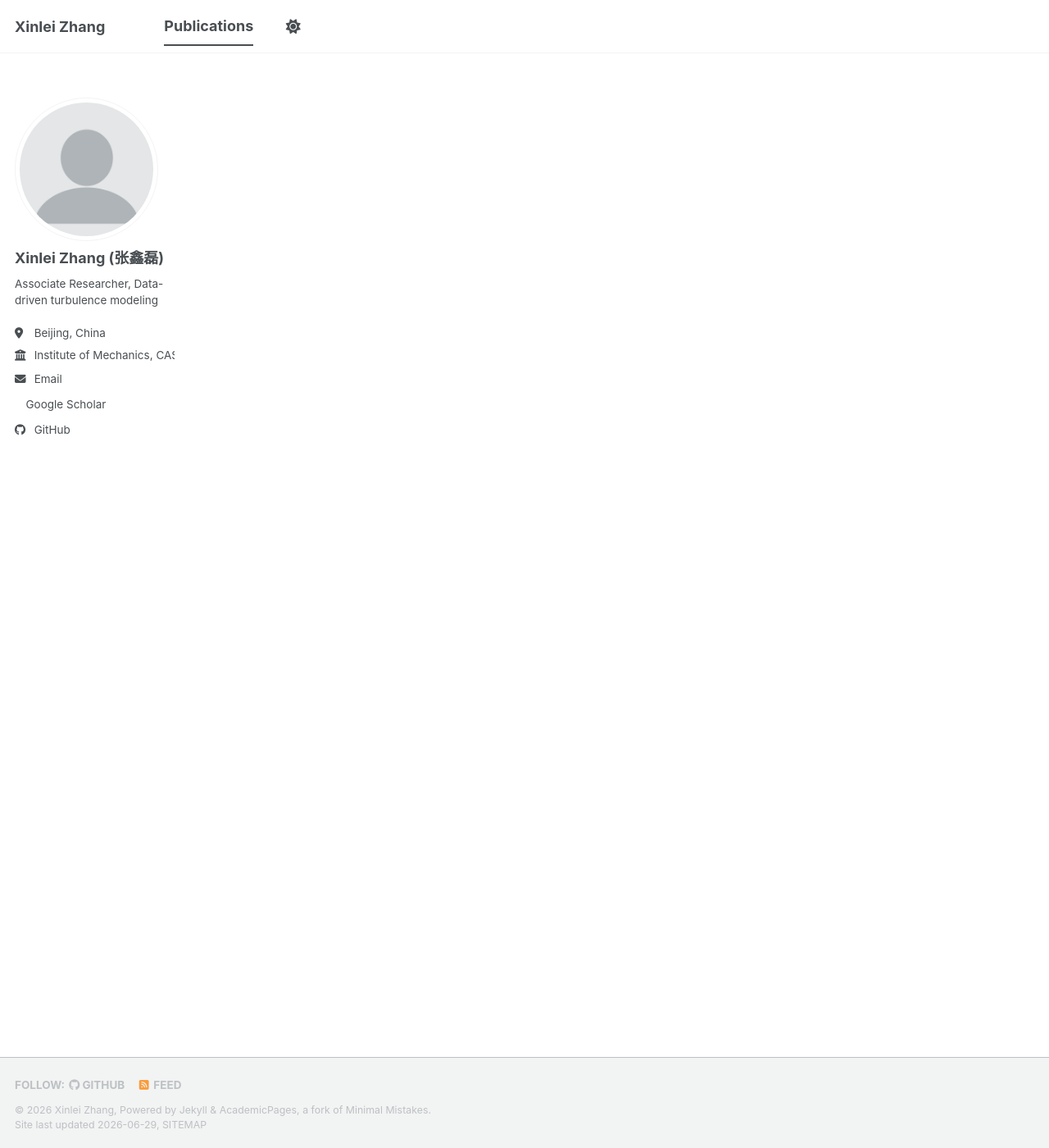
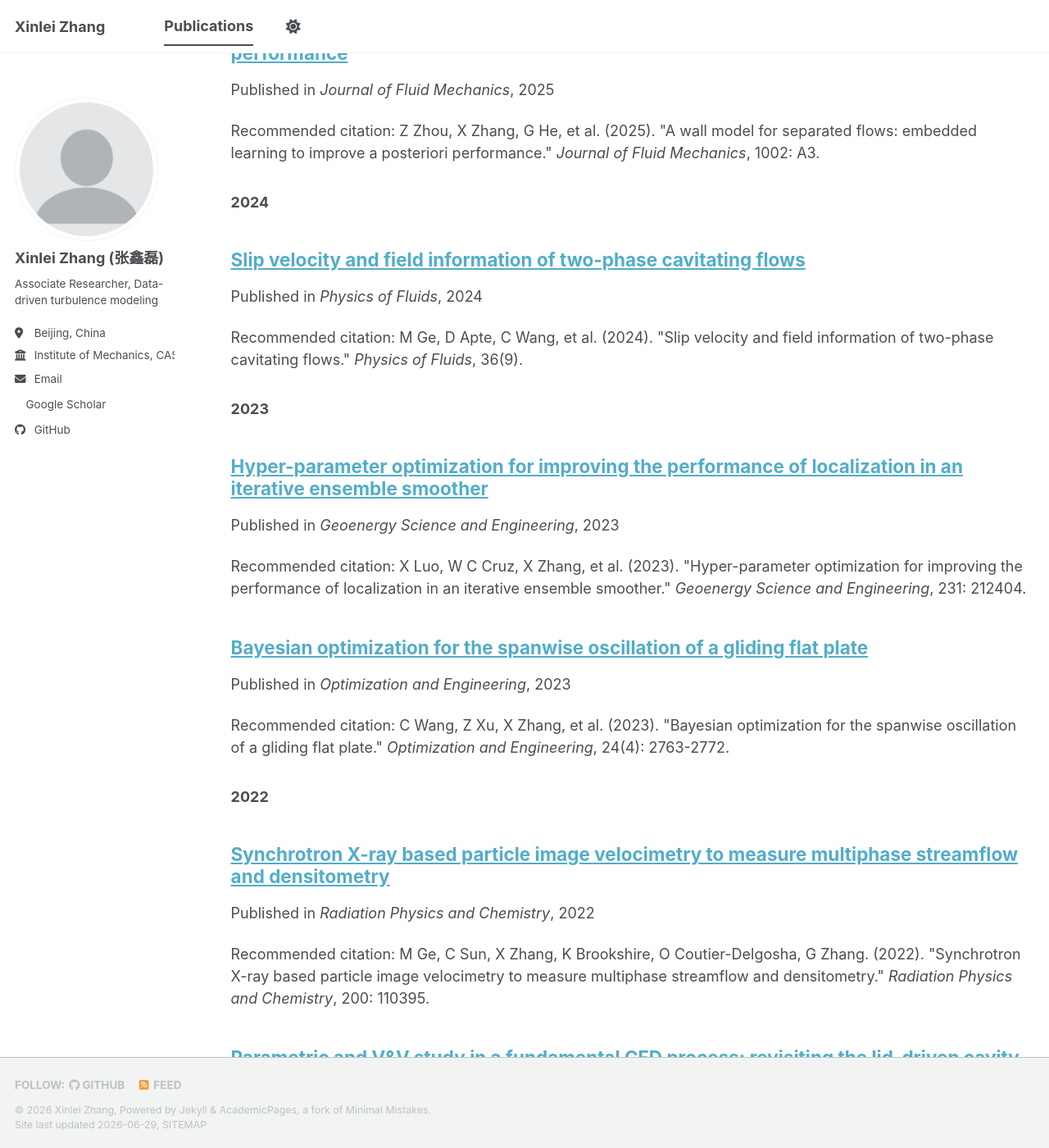
Before and after one commit to XinleiZhang/home, a Jekyll site: the page built from _pages/publications.html, in a window 1280 px wide and 1400 px high, scrolled down 6846 px. Shown: the whole window at 82% size. Built offline with Jekyll 4.4.1, drawn with Linux system fonts in a browser that asks for light colours; a style sheet for code colours, icons or effects is not loaded; some of the changed text lies outside the part shown.

Commit message:
Add co-authored papers and group publications by year
- Add 16 co-authored publication entries
- Add 'Co-authored Papers' category to publication_category
- Rewrite publications.html to group papers by year within each category

```diff
--- a/_config.yml
+++ b/_config.yml
@@ -84,7 +84,9 @@ author:
 # Publication Category - The following the list of publication categories and their headings
 publication_category:
   manuscripts:
-    title: 'First/Corresponding Author Papers'
+    title: 'First / Corresponding Author Papers'
+  coauthored:
+    title: 'Co-authored Papers'
 
 # Site Settings
 teaser                   :  # filename of teaser fallback teaser image placed in /images/ for social media previews
--- a/_pages/publications.html
+++ b/_pages/publications.html
@@ -11,20 +11,25 @@ author_profile: true
 
 {% include base_path %}
 
-<!-- New style rendering if publication categories are defined -->
 {% if site.publication_category %}
-  {% for category in site.publication_category  %}
-    {% assign title_shown = false %}
-    {% for post in site.publications reversed %}
-      {% if post.category != category[0] %}
-        {% continue %}
-      {% endif %}
-      {% unless title_shown %}
-        <h2>{{ category[1].title }}</h2><hr />
-        {% assign title_shown = true %}
-      {% endunless %}
-      {% include archive-single.html %}
+  {% for category in site.publication_category %}
+    {% assign category_posts = site.publications | where: "category", category[0] | reverse %}
+    {% assign count = 0 %}
+    {% for post in category_posts %}
+      {% assign count = count | plus: 1 %}
     {% endfor %}
+    {% if count > 0 %}
+      <h2>{{ category[1].title }}</h2><hr />
+      {% assign current_year = "" %}
+      {% for post in category_posts %}
+        {% assign post_year = post.date | date: "%Y" %}
+        {% if post_year != current_year %}
+          {% assign current_year = post_year %}
+          <h3>{{ current_year }}</h3>
+        {% endif %}
+        {% include archive-single.html %}
+      {% endfor %}
+    {% endif %}
   {% endfor %}
 {% else %}
   {% for post in site.publications reversed %}
--- /dev/null
+++ b/_publications/2020-07-01-michelen-cmame-2020.md
@@ -0,0 +1,9 @@
+---
+title: "Enforcing Boundary Conditions on Latent Fields in Bayesian Inversion of PDE-Based Fields"
+collection: publications
+category: coauthored
+permalink: /publication/2020-michelen-cmame
+date: 2020-07-01
+venue: 'Computer Methods in Applied Mechanics and Engineering'
+citation: 'C Michélen-Ströfer, X Zhang, H Xiao, O Coutier-Delgosha. (2020). &quot;Enforcing Boundary Conditions on Latent Fields in Bayesian Inversion of PDE-Based Fields.&quot; <i>Computer Methods in Applied Mechanics and Engineering</i>, 367: 113097.'
+---
--- /dev/null
+++ b/_publications/2020-11-01-li-pof-2020.md
@@ -0,0 +1,9 @@
+---
+title: "Effects of space sizes on the dispersion of cough-generated droplets from a walking person"
+collection: publications
+category: coauthored
+permalink: /publication/2020-li-pof
+date: 2020-11-01
+venue: 'Physics of Fluids'
+citation: 'Z Li, H Wang, X Zhang, et al. (2020). &quot;Effects of space sizes on the dispersion of cough-generated droplets from a walking person.&quot; <i>Physics of Fluids</i>, 32(12): 121705.'
+---
--- /dev/null
+++ b/_publications/2020-12-01-wang-pof-2020.md
@@ -0,0 +1,9 @@
+---
+title: "The motion of respiratory droplets produced by coughing"
+collection: publications
+category: coauthored
+permalink: /publication/2020-wang-pof
+date: 2020-12-01
+venue: 'Physics of Fluids'
+citation: 'H Wang, Z Li, X Zhang, et al. (2020). &quot;The motion of respiratory droplets produced by coughing.&quot; <i>Physics of Fluids</i>, 32(12): 125102.'
+---
--- /dev/null
+++ b/_publications/2021-04-01-li-pof-2021.md
@@ -0,0 +1,9 @@
+---
+title: "Effects of slope and speed of escalator on the dispersion of cough-generated droplets from a passenger"
+collection: publications
+category: coauthored
+permalink: /publication/2021-li-pof
+date: 2021-04-01
+venue: 'Physics of Fluids'
+citation: 'Z Li, X Zhang, T Wu, et al. (2021). &quot;Effects of slope and speed of escalator on the dispersion of cough-generated droplets from a passenger.&quot; <i>Physics of Fluids</i>, 33(4): 041701.'
+---
--- /dev/null
+++ b/_publications/2021-08-01-michelen-ccp-2021-dafi.md
@@ -0,0 +1,9 @@
+---
+title: "DAFI: An Open-Source Framework for Ensemble-Based Data Assimilation and Field Inversion"
+collection: publications
+category: coauthored
+permalink: /publication/2021-michelen-ccp-dafi
+date: 2021-08-01
+venue: 'Communications in Computational Physics'
+citation: 'C Michélen-Ströfer, X Zhang, H Xiao. (2021). &quot;DAFI: An Open-Source Framework for Ensemble-Based Data Assimilation and Field Inversion.&quot; <i>Communications in Computational Physics</i>, 29(5): 1583-1622.'
+---
--- /dev/null
+++ b/_publications/2021-11-01-wang-pof-2021.md
@@ -0,0 +1,9 @@
+---
+title: "Optimal reduced frequency for the power efficiency of a flat plate gliding with spanwise oscillations"
+collection: publications
+category: coauthored
+permalink: /publication/2021-wang-pof
+date: 2021-11-01
+venue: 'Physics of Fluids'
+citation: 'C Wang, Z Xu, X Zhang, S Wang. (2021). &quot;Optimal reduced frequency for the power efficiency of a flat plate gliding with spanwise oscillations.&quot; <i>Physics of Fluids</i>, 33(11): 111908.'
+---
--- /dev/null
+++ b/_publications/2022-01-04-xu-jcp-2022.md
@@ -0,0 +1,9 @@
+---
+title: "Artificial neural network based response surface for data-driven dimensional analysis"
+collection: publications
+category: coauthored
+permalink: /publication/2022-xu-jcp
+date: 2022-01-04
+venue: 'Journal of Computational Physics'
+citation: 'Z Xu, X Zhang, S Wang, G He. (2022). &quot;Artificial neural network based response surface for data-driven dimensional analysis.&quot; <i>Journal of Computational Physics</i>, 459: 111145.'
+---
--- /dev/null
+++ b/_publications/2022-01-05-ge-aeat-2022.md
@@ -0,0 +1,9 @@
+---
+title: "Parametric and V&V study in a fundamental CFD process: revisiting the lid-driven cavity flow"
+collection: publications
+category: coauthored
+permalink: /publication/2022-ge-aeat
+date: 2022-01-05
+venue: 'Aircraft Engineering and Aerospace Technology'
+citation: 'M Ge, X Zhang, K Brookshire, O Coutier-Delgosha. (2022). &quot;Parametric and V&V study in a fundamental CFD process: revisiting the lid-driven cavity flow.&quot; <i>Aircraft Engineering and Aerospace Technology</i>, 94(4): 515-530.'
+---
--- /dev/null
+++ b/_publications/2022-01-06-ge-rpc-2022.md
@@ -0,0 +1,9 @@
+---
+title: "Synchrotron X-ray based particle image velocimetry to measure multiphase streamflow and densitometry"
+collection: publications
+category: coauthored
+permalink: /publication/2022-ge-rpc
+date: 2022-01-06
+venue: 'Radiation Physics and Chemistry'
+citation: 'M Ge, C Sun, X Zhang, K Brookshire, O Coutier-Delgosha, G Zhang. (2022). &quot;Synchrotron X-ray based particle image velocimetry to measure multiphase streamflow and densitometry.&quot; <i>Radiation Physics and Chemistry</i>, 200: 110395.'
+---
--- /dev/null
+++ b/_publications/2023-01-05-wang-oe-2023.md
@@ -0,0 +1,9 @@
+---
+title: "Bayesian optimization for the spanwise oscillation of a gliding flat plate"
+collection: publications
+category: coauthored
+permalink: /publication/2023-wang-oe
+date: 2023-01-05
+venue: 'Optimization and Engineering'
+citation: 'C Wang, Z Xu, X Zhang, et al. (2023). &quot;Bayesian optimization for the spanwise oscillation of a gliding flat plate.&quot; <i>Optimization and Engineering</i>, 24(4): 2763-2772.'
+---
--- /dev/null
+++ b/_publications/2023-01-06-luo-gse-2023.md
@@ -0,0 +1,9 @@
+---
+title: "Hyper-parameter optimization for improving the performance of localization in an iterative ensemble smoother"
+collection: publications
+category: coauthored
+permalink: /publication/2023-luo-gse
+date: 2023-01-06
+venue: 'Geoenergy Science and Engineering'
+citation: 'X Luo, W C Cruz, X Zhang, et al. (2023). &quot;Hyper-parameter optimization for improving the performance of localization in an iterative ensemble smoother.&quot; <i>Geoenergy Science and Engineering</i>, 231: 212404.'
+---
--- /dev/null
+++ b/_publications/2024-01-06-ge-pof-2024.md
@@ -0,0 +1,9 @@
+---
+title: "Slip velocity and field information of two-phase cavitating flows"
+collection: publications
+category: coauthored
+permalink: /publication/2024-ge-pof
+date: 2024-01-06
+venue: 'Physics of Fluids'
+citation: 'M Ge, D Apte, C Wang, et al. (2024). &quot;Slip velocity and field information of two-phase cavitating flows.&quot; <i>Physics of Fluids</i>, 36(9).'
+---
--- /dev/null
+++ b/_publications/2025-01-04-zhou-jfm-2025.md
@@ -0,0 +1,9 @@
+---
+title: "A wall model for separated flows: embedded learning to improve a posteriori performance"
+collection: publications
+category: coauthored
+permalink: /publication/2025-zhou-jfm
+date: 2025-01-04
+venue: 'Journal of Fluid Mechanics'
+citation: 'Z Zhou, X Zhang, G He, et al. (2025). &quot;A wall model for separated flows: embedded learning to improve a posteriori performance.&quot; <i>Journal of Fluid Mechanics</i>, 1002: A3.'
+---
--- /dev/null
+++ b/_publications/2025-01-05-liu-aiaa-2025-coauthored.md
@@ -0,0 +1,9 @@
+---
+title: "An explicit algebraic stress-based delayed detached eddy simulation model for turbulent flows"
+collection: publications
+category: coauthored
+permalink: /publication/2025-liu-aiaa-coauthored
+date: 2025-01-05
+venue: 'AIAA Journal'
+citation: 'H Liu, X Zhang, Z Yin, et al. (2025). &quot;An explicit algebraic stress-based delayed detached eddy simulation model for turbulent flows.&quot; <i>AIAA Journal</i>, 63(6): 2249-2260.'
+---
--- /dev/null
+++ b/_publications/2025-01-06-ge-fluids-2025.md
@@ -0,0 +1,9 @@
+---
+title: "Recent developments and future directions in flow visualization: experiments and techniques"
+collection: publications
+category: coauthored
+permalink: /publication/2025-ge-fluids
+date: 2025-01-06
+venue: 'Fluids'
+citation: 'M Ge, G Zhang, X Zhang. (2025). &quot;Recent developments and future directions in flow visualization: experiments and techniques.&quot; <i>Fluids</i>, 10(2): 23.'
+---
--- /dev/null
+++ b/_publications/2026-01-03-nie-oe-2026.md
@@ -0,0 +1,9 @@
+---
+title: "POD-based analysis of modal dynamics and energy transport in cavitating flow over water-injected hydrofoil"
+collection: publications
+category: coauthored
+permalink: /publication/2026-nie-oe
+date: 2026-01-03
+venue: 'Ocean Engineering'
+citation: 'Y Nie, H Jiang, R Huang, X Zhang, S Cao. (2026). &quot;POD-based analysis of modal dynamics and energy transport in cavitating flow over water-injected hydrofoil.&quot; <i>Ocean Engineering</i>, 343: 123150.'
+---
```
